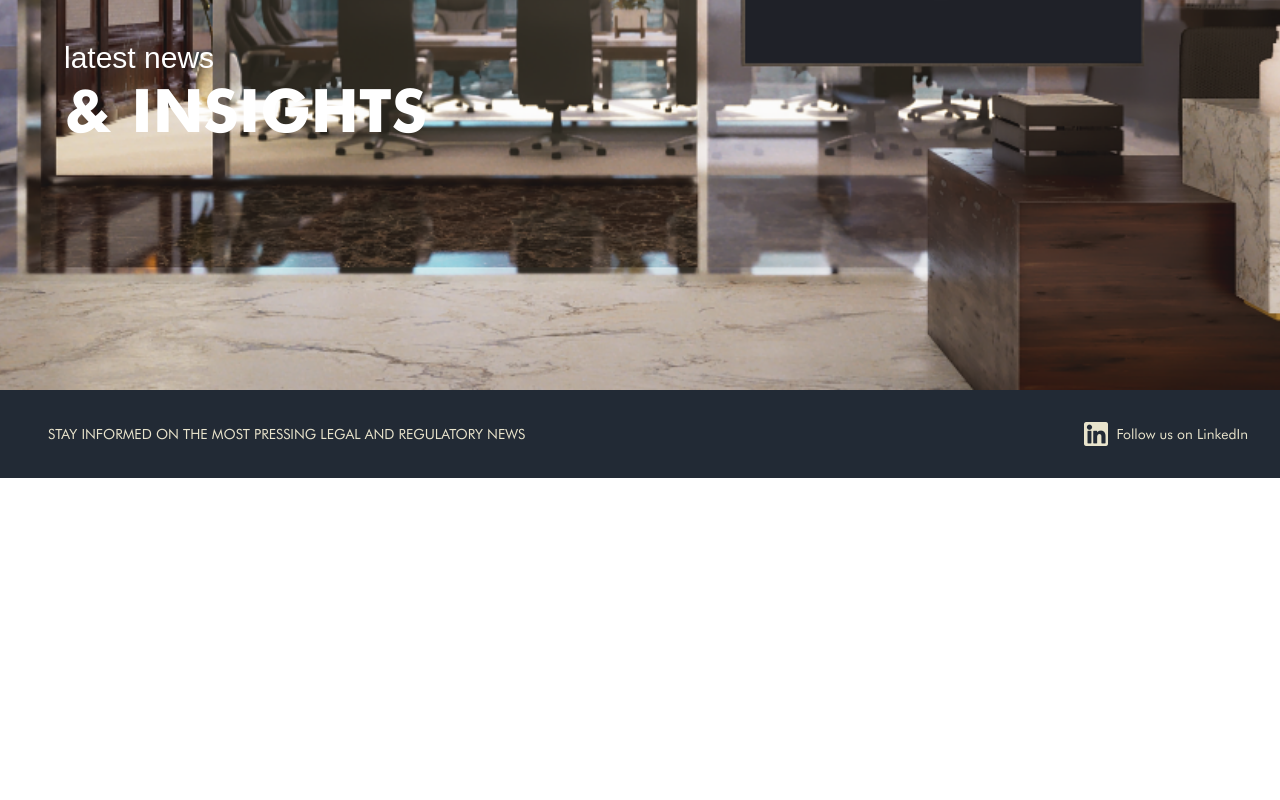
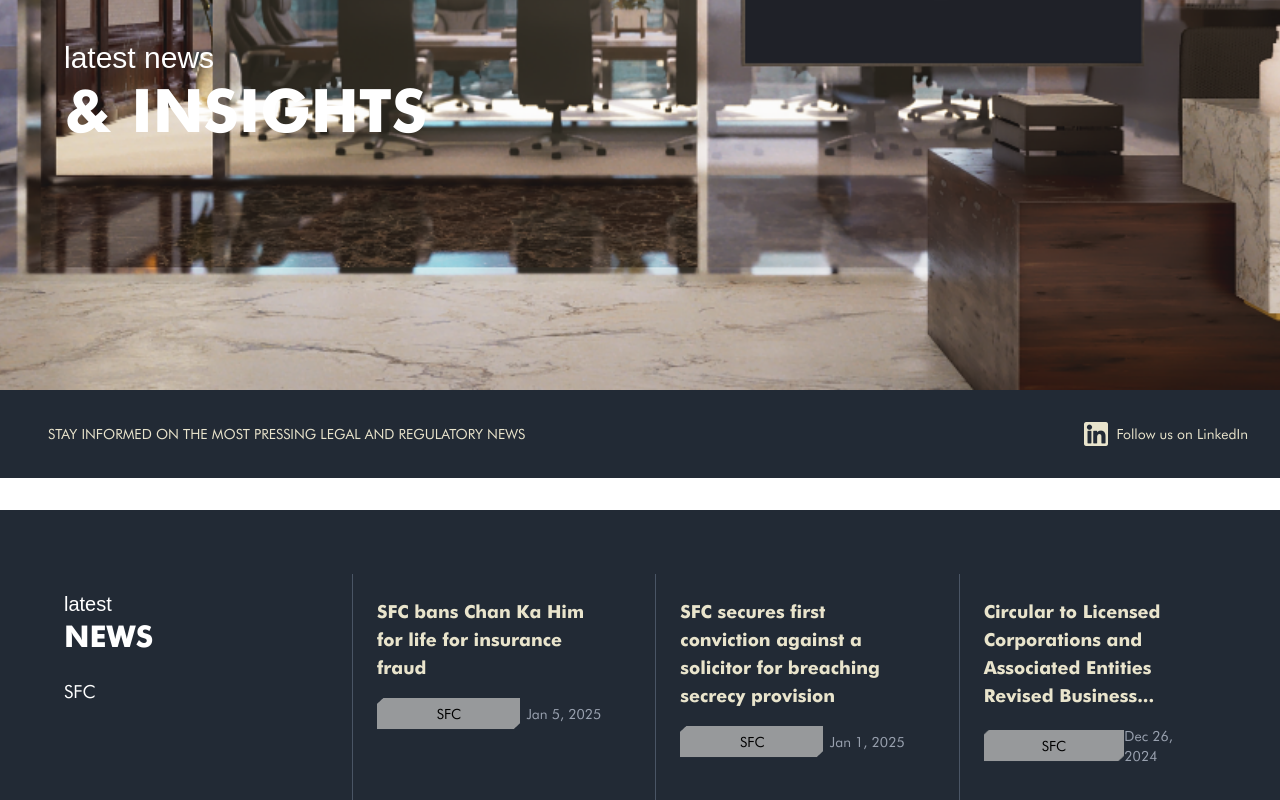
Before and after one commit to Siuhinnn/news-and-insights-test-case-2025, a Next.js app: page / in a window 1280 px wide. Shown: the part 366-1166 px from the top of the page. Before the commit the page ends 876 px from the top, so only its background shows below. Built offline with nearby package versions, Linux system fonts and the light colour scheme; a web font is replaced by a local one.

Commit message:
implement news section

```diff
--- a/src/app/globals.css
+++ b/src/app/globals.css
@@ -8,3 +8,15 @@
 body {
   font-family: var(--font-futura-bt);
 }
+
+/* Customize Swiper.js navigation button disabled states */
+.articles-swiper-button-prev.swiper-button-disabled,
+.articles-swiper-button-next.swiper-button-disabled {
+  opacity: 0 !important;
+  cursor: auto;
+  pointer-events: none;
+}
+
+@utility articles-nav-button {
+  @apply absolute top-1/2 transform -translate-y-1/2 z-10 cursor-pointer text-gray-400 hover:text-[var(--color-icon)] opacity-0 group-hover:opacity-100 transition-opacity duration-300 flex items-center justify-center w-20 h-full bg-slate-600 border border-slate-400 text-3xl;
+}
--- /dev/null
+++ b/src/components/Articles.tsx
@@ -0,0 +1,98 @@
+"use client";
+
+import Link from "next/link";
+import { Navigation } from "swiper/modules";
+import { Swiper, SwiperSlide } from "swiper/react";
+
+import "swiper/css";
+import "swiper/css/navigation";
+
+import BadgeLabel from "@/components/ui/BadgeLabel";
+
+const articles = [
+  {
+    id: 1,
+    title: "SFC bans Chan Ka Him for life for insurance fraud",
+    url: "https://apps.sfc.hk/edistributionWeb/gateway/EN/news-and-announcements/news/doc?refNo=24PR15",
+    date: "Jan 5, 2025",
+  },
+  {
+    id: 2,
+    title:
+      "SFC secures first conviction against a solicitor for breaching secrecy provision",
+    url: "https://apps.sfc.hk/edistributionWeb/gateway/EN/news-and-announcements/news/doc?refNo=24PR109",
+    date: "Jan 1, 2025",
+  },
+  {
+    id: 3,
+    title:
+      "Circular to Licensed Corporations and Associated Entities Revised Business...",
+    url: "https://apps.sfc.hk/edistributionWeb/gateway/EN/news-and-announcements/news/doc?refNo=24PR110",
+    date: "Dec 26, 2024",
+  },
+  {
+    id: 4,
+    title: "SFC bans Lee Kwok Leung for 10 months",
+    url: "https://apps.sfc.hk/edistributionWeb/gateway/EN/news-and-announcements/news/doc?refNo=24PR108",
+    date: "Dec 20, 2024",
+  },
+];
+
+const Articles = () => {
+  return (
+    <div className="relative py-4 w-full flex-grow group">
+      <Swiper
+        modules={[Navigation]}
+        spaceBetween={20}
+        slidesPerView={1}
+        navigation={{
+          nextEl: ".articles-swiper-button-next",
+          prevEl: ".articles-swiper-button-prev",
+        }}
+        breakpoints={{
+          768: {
+            slidesPerView: 2,
+            spaceBetween: 30,
+          },
+          1024: {
+            slidesPerView: 3,
+            spaceBetween: 30,
+          },
+        }}
+        className="mySwiper"
+      >
+        {articles.map((article) => (
+          <SwiperSlide
+            key={article.id}
+            className="bg-[var(--color-background)] p-6 h-auto flex flex-col justify-between border-l border-gray-600 min-h-[250px]"
+          >
+            <div>
+              <Link
+                href={article.url}
+                target="_blank"
+                rel="noopener noreferrer"
+                className="block mb-4"
+              >
+                <h3 className="text-lg font-semibold text-[var(--color-icon)] hover:opacity-80 mb-3 min-h-[60px]">
+                  {article.title}
+                </h3>
+              </Link>
+            </div>
+            <div className="mt-auto flex justify-between items-center text-sm">
+              <BadgeLabel label="SFC" />
+              <span className="text-gray-400">{article.date}</span>
+            </div>
+          </SwiperSlide>
+        ))}
+      </Swiper>
+      <div className="articles-swiper-button-prev articles-nav-button left-[-10px]">
+        &lt;
+      </div>
+      <div className="articles-swiper-button-next articles-nav-button right-[-10px]">
+        &gt;
+      </div>
+    </div>
+  );
+};
+
+export default Articles;
--- /dev/null
+++ b/src/components/NewsDropdown.tsx
@@ -0,0 +1,33 @@
+const NewsDropdown = () => {
+  const options = ["SFC", "HKEX", "SFAT", "MMT", "IRA"];
+
+  return (
+    <div className="my-4 p-4 w-full md:w-64">
+      <h2 className="text-white mb-4">
+        <span className="block text-xl font-light">latest</span>
+        <span className="block text-3xl font-bold">NEWS</span>
+      </h2>
+
+      <div className="relative">
+        <select
+          id="news-select"
+          name="news"
+          className="appearance-none w-full bg-transparent border-none pl-0 pr-8 py-2 text-white focus:outline-none text-lg"
+          defaultValue="SFC"
+        >
+          {options.map((option) => (
+            <option
+              key={option}
+              value={option}
+              className="bg-[var(--color-background)] text-white"
+            >
+              {option}
+            </option>
+          ))}
+        </select>
+      </div>
+    </div>
+  );
+};
+
+export default NewsDropdown;
--- a/src/components/NewsSection.tsx
+++ b/src/components/NewsSection.tsx
@@ -1,5 +1,17 @@
+import Articles from "./Articles";
+import NewsDropdown from "./NewsDropdown";
+
 const NewsSection = () => {
-  return <div></div>;
+  return (
+    <section className="w-full bg-header-bg text-icon-gold p-8 md:p-12 flex flex-col md:flex-row bg-[var(--color-background)]">
+      <div className="flex-shrink-0 w-full md:w-auto md:pr-8 lg:pr-12 mb-8 md:mb-0">
+        <NewsDropdown />
+      </div>
+      <div className="flex-grow min-w-0">
+        <Articles />
+      </div>
+    </section>
+  );
 };
 
 export default NewsSection;
--- /dev/null
+++ b/src/components/ui/BadgeLabel.tsx
@@ -0,0 +1,15 @@
+import React from "react";
+
+interface BadgeLabelProps {
+  label: string;
+}
+
+const BadgeLabel: React.FC<BadgeLabelProps> = ({ label }) => {
+  return (
+    <span className="flex items-center justify-center w-[144px] h-[32px] bg-[url('/images/acz.png')] bg-cover bg-center">
+      {label}
+    </span>
+  );
+};
+
+export default BadgeLabel;
```
Also changed, not shown: package.json (+6 -5 lines), 1 other file (tests, documents, lock files or other folders).
